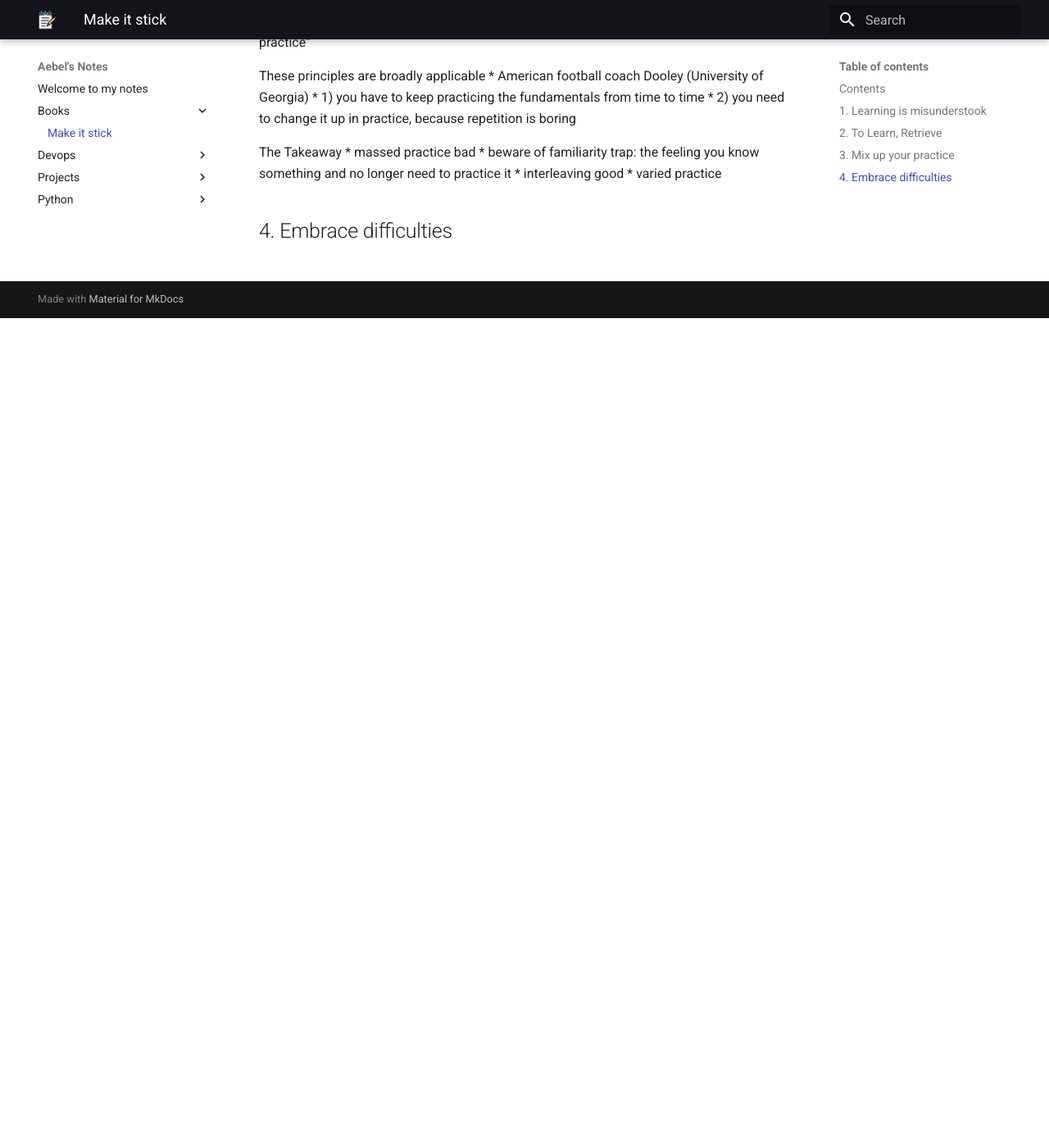
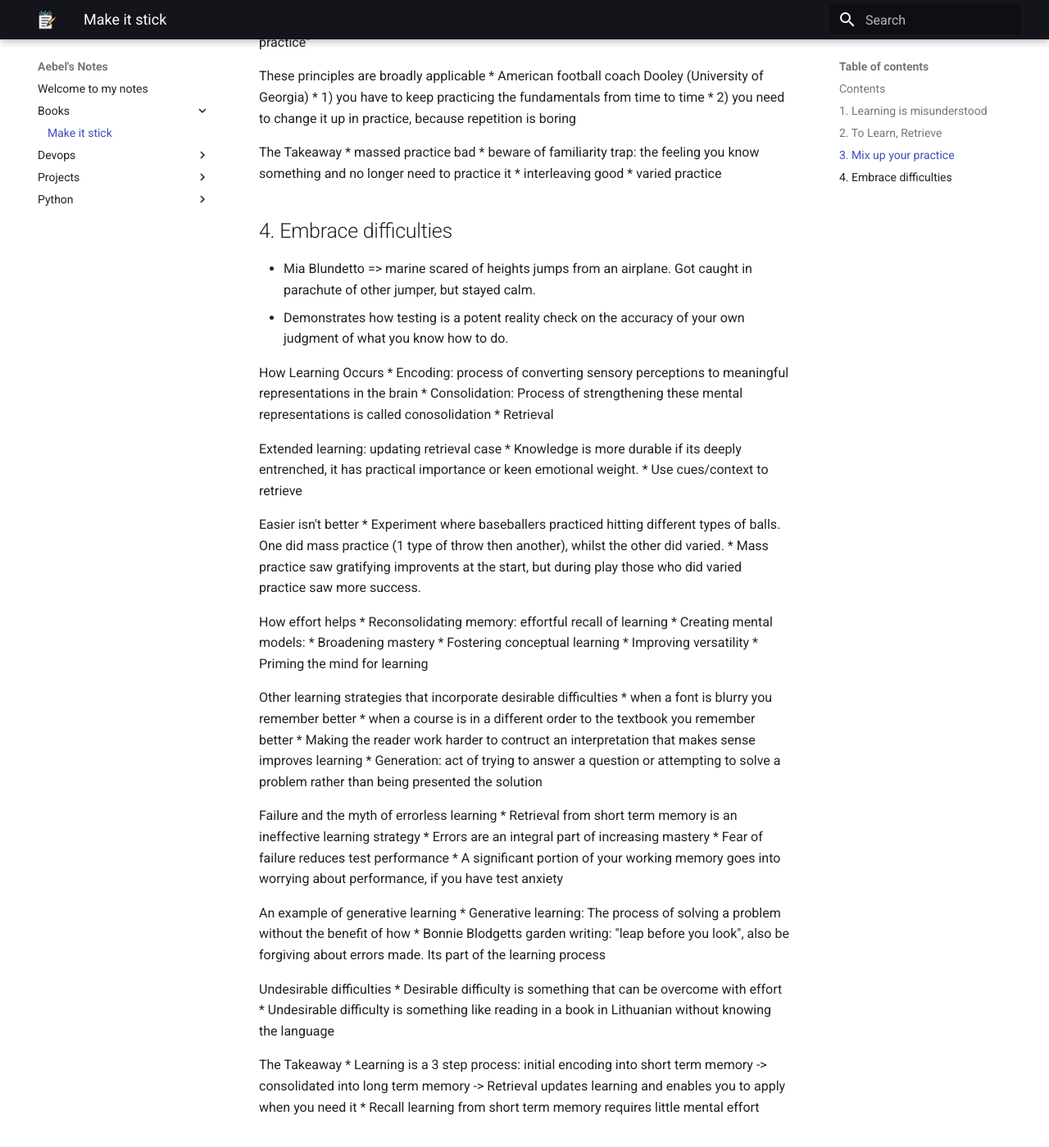
Before and after one commit to Aebel-Shajan/notes, an MkDocs documentation site: the page built from docs/books/make-it-stick.md, in a window 1280 px wide and 1400 px high, scrolled down 2354 px. Shown: the whole window at 82% size. Built offline with MkDocs 1.6.1 and Material for MkDocs 9.7.7, drawn with Linux system fonts in a browser that asks for light colours; before the commit the page ends 2742 px from its top, so only the background shows below that; some of the changed text lies outside the part shown.

Commit message:
Add notes for chapter 4 embrace difficulties in make-it-stick.

```diff
--- a/docs/books/make-it-stick.md
+++ b/docs/books/make-it-stick.md
@@ -12,7 +12,7 @@ https://read.amazon.co.uk/?asin=B00JQ3FN7M&ref_=kwl_kr_iv_rec_1
 7. Increase Your Abilities
 8. Make It Stick
 
-## 1. Learning is misunderstook
+## 1. Learning is misunderstood
 * pilot landing story => shows importance of understanding
 
 Some key points about learning:
@@ -105,3 +105,50 @@ The Takeaway
 * varied practice
 
 ## 4. Embrace difficulties
+* Mia Blundetto => marine scared of heights jumps from an airplane. Got caught in parachute of other jumper, but stayed calm.
+* Demonstrates how testing is a potent reality check on the accuracy of your own judgment of what you know how to do.
+
+How Learning Occurs
+* Encoding: process of converting sensory perceptions to meaningful representations in the brain
+* Consolidation: Process of strengthening these mental representations is called conosolidation
+* Retrieval
+
+Extended learning: updating retrieval case
+* Knowledge is more durable if its deeply entrenched, it has practical importance or keen emotional weight.
+* Use cues/context to retrieve
+
+Easier isn't better
+* Experiment where baseballers practiced hitting different types of balls. One did mass practice (1 type of throw then another), whilst the other did varied.
+* Mass practice saw gratifying improvents at the start, but during play those who did varied practice saw more success.
+
+How effort helps
+* Reconsolidating memory: effortful recall of learning
+* Creating mental models:
+* Broadening mastery
+* Fostering conceptual learning
+* Improving versatility
+* Priming the mind for learning
+
+Other learning strategies that incorporate desirable difficulties
+* when a font is blurry you remember better
+* when a course is in a different order to the textbook you remember better
+* Making the reader work harder to contruct an interpretation that makes sense improves learning
+* Generation: act of trying to answer a question or attempting to solve a problem rather than being presented the solution
+
+Failure and the myth of errorless learning
+* Retrieval from short term memory is an ineffective learning strategy
+* Errors are an integral part of increasing mastery
+* Fear of failure reduces test performance
+* A significant portion of your working memory goes into worrying about performance, if you have test anxiety
+
+An example of generative learning
+* Generative learning: The process of solving a problem without the benefit of how
+* Bonnie Blodgetts garden writing: "leap before you look", also be forgiving about errors made. Its part of the learning process
+
+Undesirable difficulties
+* Desirable difficulty is something that can be overcome with effort
+* Undesirable difficulty is something like reading in a book in Lithuanian without knowing the language
+
+The Takeaway
+* Learning is a 3 step process: initial encoding into short term memory -> consolidated into long term memory -> Retrieval updates learning and enables you to apply when you need it
+* Recall learning from short term memory requires little mental effort
```
